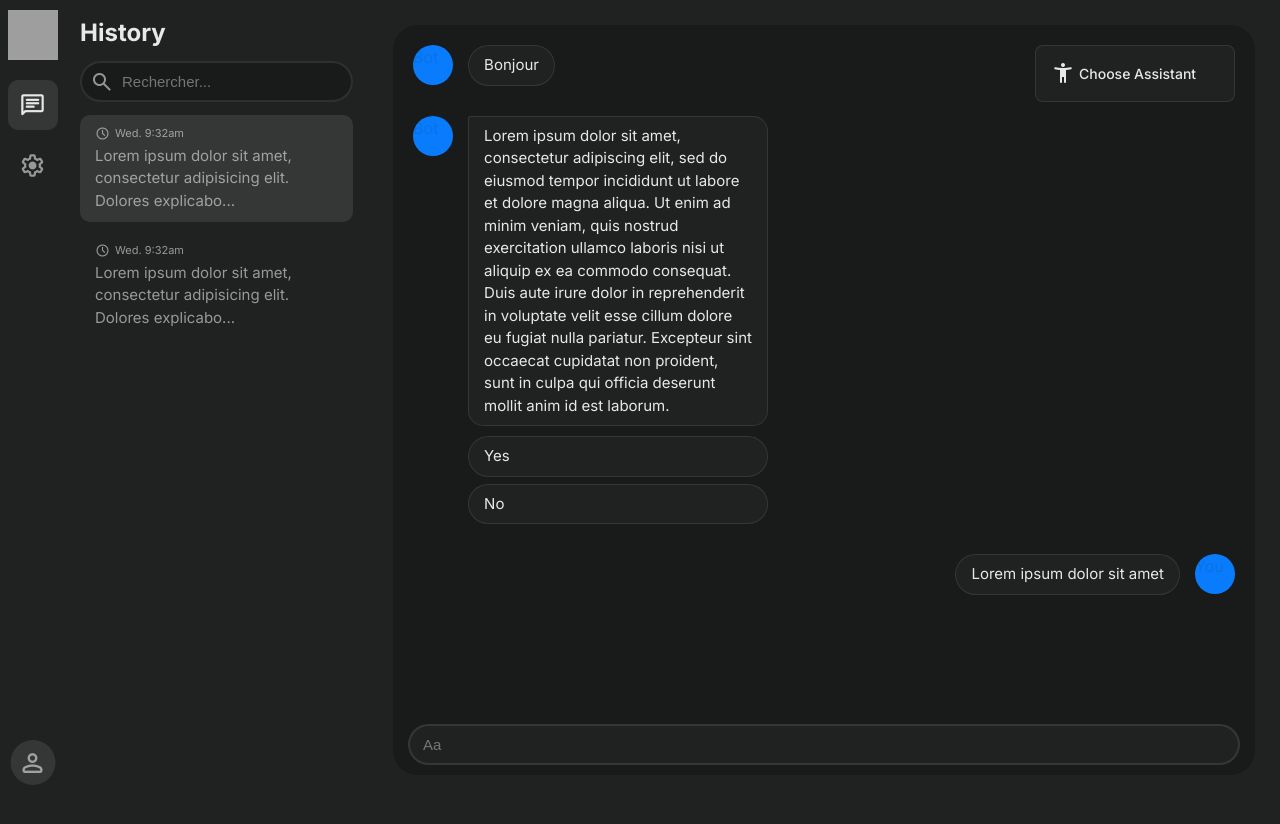
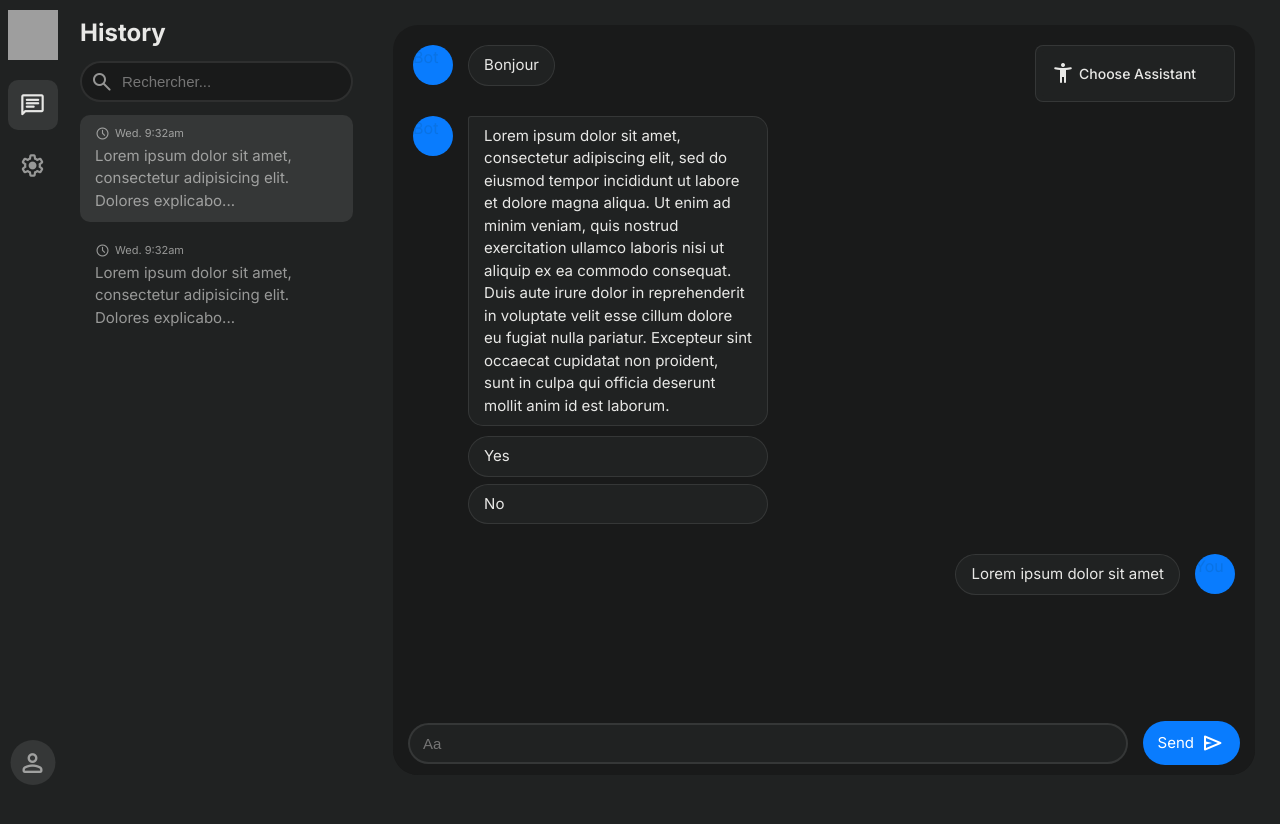
Before and after one commit to Shonned/Heyhi, a React (Vite) app in the folder frontend/: page / in a window 1280 px wide. Shown: the top 824 px of the page. Built offline with nearby package versions, Linux system fonts and the light colour scheme; grey boxes are pictures that could not be loaded.

Commit message:
button component

```diff
--- a/frontend/src/components/ChatBot/ChatBot.css
+++ b/frontend/src/components/ChatBot/ChatBot.css
@@ -23,12 +23,22 @@
     position: sticky;
     bottom: 25px;
     left: 0;
-    width: 100%;
+    display: flex;
+    align-items: center;
     padding: 10px 15px;
     border-radius: 0 0 25px 25px;
     background: var(--foreground-color);
 }
 
+.chatbot .chatbot-form,
+.chatbot .chatbot-form .input-group {
+    width: 100%;
+}
+
+.chatbot .chatbot-form .input-group {
+    margin-right: 15px;
+}
+
 .chatbot .chatbot-form input {
     background: var(--background-color);
 }
--- a/frontend/src/components/ChatBot/ChatBot.jsx
+++ b/frontend/src/components/ChatBot/ChatBot.jsx
@@ -3,6 +3,7 @@ import Input from "../Form/Input/Input.jsx";
 import {useState} from "react";
 import { MessageBot, MessageUser } from './Message/Message.jsx';
 import SelectAssistant from "./SelectAssistant/SelectAssistant.jsx";
+import Button from "../Form/Button/Button.jsx";
 
 const ChatBot = () => {
 
@@ -10,6 +11,10 @@ const ChatBot = () => {
     const smallText = "Lorem ipsum dolor sit amet";
 
     const startOptions = ['Yes', 'No'];
+
+    const sendMessage = () => {
+        console.log(longText);
+    }
 
     return (
         <div className="chatbot">
@@ -26,6 +31,7 @@ const ChatBot = () => {
                     type="text"
                     placeholder="Aa"
                 />
+                <Button onClick={sendMessage} text="Send" icon="send" />
             </div>
         </div>
     )
--- /dev/null
+++ b/frontend/src/components/Form/Button/Button.css
@@ -0,0 +1,22 @@
+button {
+    font-family: var(--font-family), sans-serif;
+    font-size: var(--font-size-base);
+    line-height: var(--line-height-base);
+    border: none;
+    cursor: pointer;
+}
+
+button.button {
+    display: flex;
+    align-items: center;
+    justify-content: center;
+    padding: 10px 15px;
+    font-size: 15px;
+    color: white;
+    background: var(--primary-color);
+    border-radius: 25px;
+}
+
+button.button span {
+    margin-left: 7px;
+}
--- /dev/null
+++ b/frontend/src/components/Form/Button/Button.jsx
@@ -0,0 +1,22 @@
+import './Button.css'
+
+// eslint-disable-next-line react/prop-types
+const Button = ({ onClick, text, type, className, icon }) => {
+    return (
+        <button className={className} type={type} onClick={onClick}>
+            {text}
+            {icon && (
+                <span className="material-symbols-rounded">
+                    {icon}
+                </span>
+            )}
+        </button>
+    );
+};
+
+Button.defaultProps = {
+    type: 'button',
+    className: 'button',
+};
+
+export default Button;
--- a/frontend/src/components/Utils/Dropdown/Dropdown.css
+++ b/frontend/src/components/Utils/Dropdown/Dropdown.css
@@ -25,6 +25,7 @@
     font-weight: 500;
     width: 100%;
     padding: 10px;
+    background: var(--background-color);
     color: var(--white);
     border-radius: 3px;
 }
--- a/frontend/src/global.css
+++ b/frontend/src/global.css
@@ -23,13 +23,13 @@
     --grey-color: rgba(232, 232, 230, .1);
     --background-color: #202222;
     --foreground-color: #191a1a;
-    --font-family: "Inter", sans-serif;
+    --font-family: "Inter";
     --font-size-base: 16px;
     --line-height-base: 1.5;
 }
 
 body {
-    font-family: var(--font-family);
+    font-family: var(--font-family), sans-serif;
     font-size: var(--font-size-base);
     line-height: var(--line-height-base);
     color: var(--secondary-color);
@@ -62,16 +62,6 @@ ul, li {
     padding: 0;
 }
 
-button {
-    font-family: var(--font-family);
-    font-size: var(--font-size-base);
-    line-height: var(--line-height-base);
-    color: var(--primary-color);
-    background-color: transparent;
-    border: none;
-    cursor: pointer;
-}
-
 .app {
     display: flex;
     align-items: center;
```
